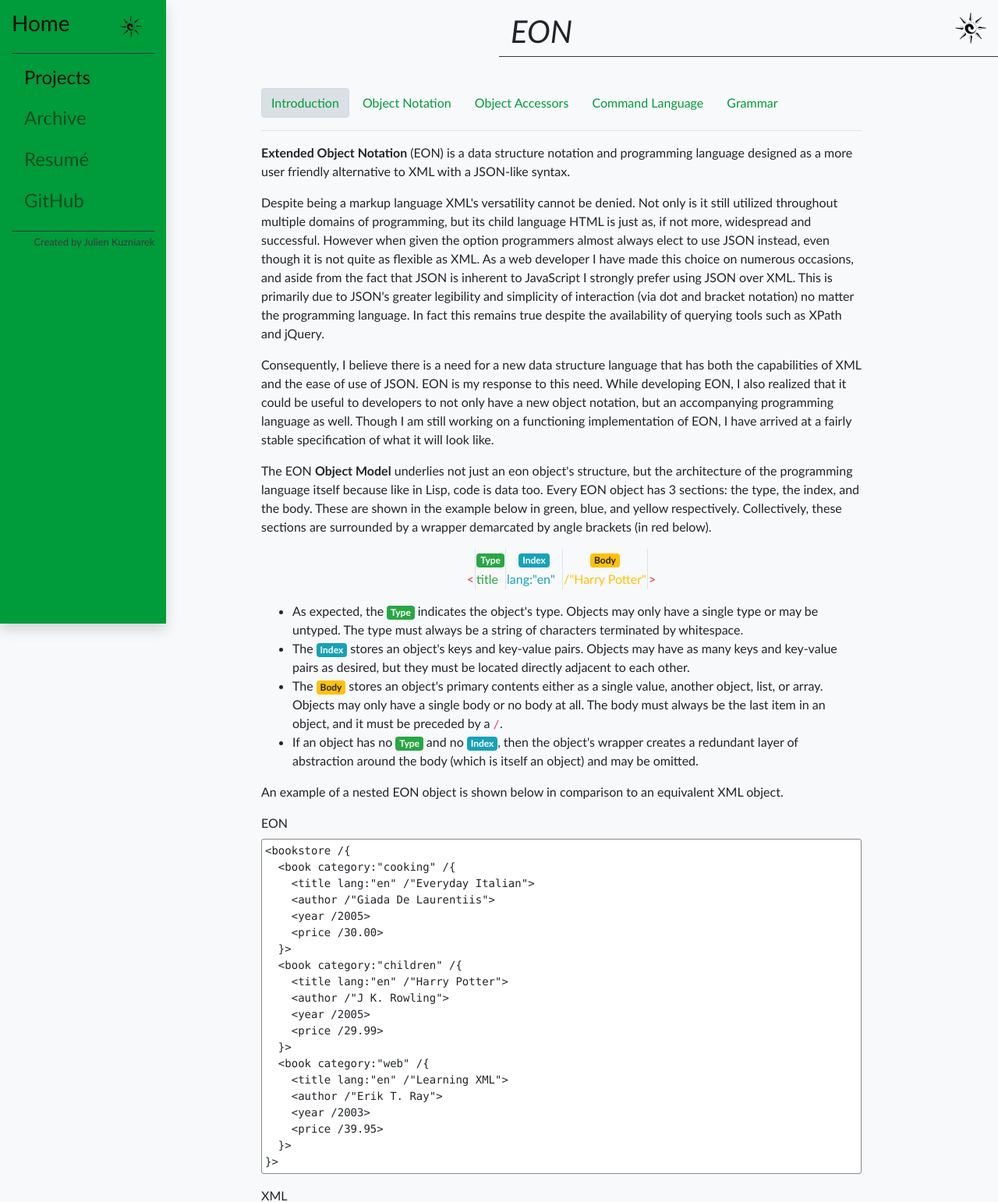
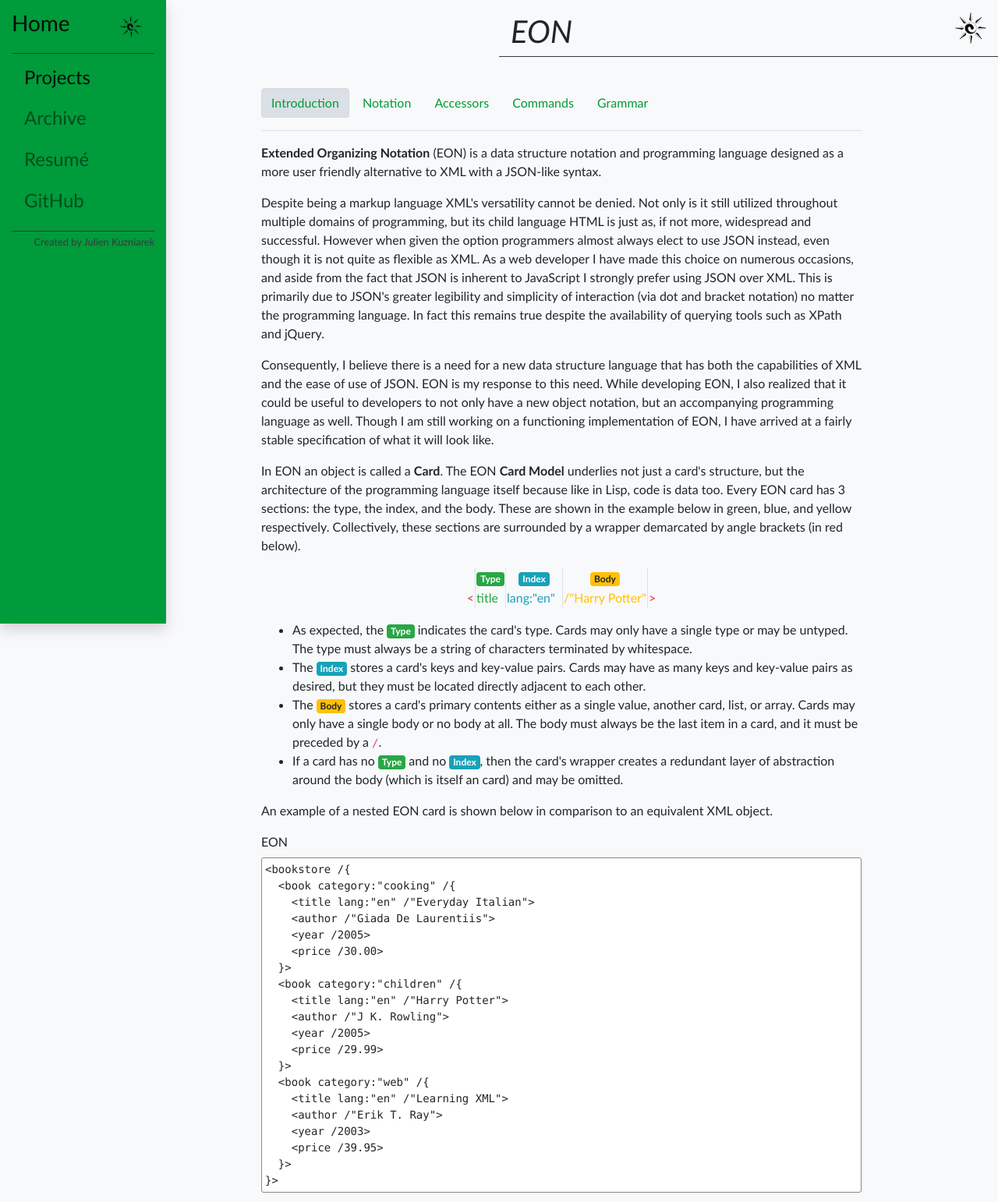
Before and after one commit to jkuzniarek/website-php, a PHP site: page /projects/EON/introduction.php in a window 1280 px wide. Shown: the top 1542 px of the page at 78% size. Run offline with PHP 8.4, Linux system fonts and the light colour scheme; data comes from the database, SQL or seed files in the repository.

Commit message:
renamed objects to cards and simplified filenames

```diff
--- a/projects/EON/introduction.php
+++ b/projects/EON/introduction.php
@@ -14,14 +14,14 @@ include $sRoot.'templates/sidebar.php';
 <div class="row"> <!-- Content Row-->
   <div class="col-lg-10">
     <a href="introduction.php" class="btn btn-light active">Introduction</a>
-    <a href="object_notation.php" class="btn btn-light">Object Notation</a>
-    <a href="object_accessors.php" class="btn btn-light">Object Accessors</a>
-    <a href="command_language.php" class="btn btn-light">Command Language</a>
+    <a href="notation.php" class="btn btn-light">Notation</a>
+    <a href="accessors.php" class="btn btn-light">Accessors</a>
+    <a href="commands.php" class="btn btn-light">Commands</a>
     <a href="grammar.php" class="btn btn-light">Grammar</a>
     <hr>
 
     <p>
-      <strong>Extended Object Notation</strong>
+      <strong>Extended Organizing Notation</strong>
       (EON) is a data structure notation and programming language designed as a more user friendly alternative to XML with a JSON-like syntax.
     </p>
 
@@ -43,8 +43,9 @@ include $sRoot.'templates/sidebar.php';
     </p>
 
     <p>
-      The EON <strong>Object Model</strong> underlies not just an eon object's structure, but the architecture of the programming language itself because like in Lisp, code is data too.
-      Every EON object has 3 sections: the type, the index, and the body.
+      In EON an object is called a <strong>Card</strong>.
+      The EON <strong>Card Model</strong> underlies not just a card's structure, but the architecture of the programming language itself because like in Lisp, code is data too.
+      Every EON card has 3 sections: the type, the index, and the body.
       These are shown in the example below in green, blue, and yellow respectively.
       Collectively, these sections are surrounded by a wrapper demarcated by angle brackets (in red below).
     </p>
@@ -69,26 +70,26 @@ include $sRoot.'templates/sidebar.php';
 
     <ul>
       <li>
-        As expected, the <span class="badge badge-success">Type</span> indicates the object's type.
-        Objects may only have a single type or may be untyped.
+        As expected, the <span class="badge badge-success">Type</span> indicates the card's type.
+        Cards may only have a single type or may be untyped.
         The type must always be a string of characters terminated by whitespace.
       </li>
       <li>
-        The <span class="badge badge-info">Index</span> stores an object's keys and key-value pairs.
-        Objects may have as many keys and key-value pairs as desired, but they must be located directly adjacent to each other.
+        The <span class="badge badge-info">Index</span> stores a card's keys and key-value pairs.
+        Cards may have as many keys and key-value pairs as desired, but they must be located directly adjacent to each other.
       </li>
       <li>
-        The <span class="badge badge-warning">Body</span> stores an object's primary contents either as a single value, another object, list, or array.
-        Objects may only have a single body or no body at all.
-        The body must always be the last item in an object, and it must be preceded by a <code>/</code>.
+        The <span class="badge badge-warning">Body</span> stores a card's primary contents either as a single value, another card, list, or array.
+        Cards may only have a single body or no body at all.
+        The body must always be the last item in a card, and it must be preceded by a <code>/</code>.
       </li>
       <li>
-        If an object has no <span class="badge badge-success">Type</span> and no <span class="badge badge-info">Index</span>,
-        then the object's wrapper creates a redundant layer of abstraction around the body (which is itself an object) and may be omitted.
+        If a card has no <span class="badge badge-success">Type</span> and no <span class="badge badge-info">Index</span>,
+        then the card's wrapper creates a redundant layer of abstraction around the body (which is itself an card) and may be omitted.
       </li>
     </ul>
 
-    <p>An example of a nested EON object is shown below in comparison to an equivalent XML object.</p>
+    <p>An example of a nested EON card is shown below in comparison to an equivalent XML object.</p>
 
     <div class="row">
       <div class="col">
@@ -139,7 +140,7 @@ include $sRoot.'templates/sidebar.php';
       </div>
     </div>
 
-    <p>Despite the above EON object's 1:1 correllation to the XML object, the data could still be restructured into an even more condensed EON object.</p>
+    <p>Despite the above EON card's 1:1 correllation to the XML object, the data could still be restructured into an even more condensed EON card.</p>
 
     <div class="row">
       <div class="col">
@@ -165,9 +166,9 @@ include $sRoot.'templates/sidebar.php';
 
     <hr>
     <a href="introduction.php" class="btn btn-light active">Introduction</a>
-    <a href="object_notation.php" class="btn btn-light">Object Notation</a>
-    <a href="object_accessors.php" class="btn btn-light">Object Accessors</a>
-    <a href="command_language.php" class="btn btn-light">Command Language</a>
+    <a href="notation.php" class="btn btn-light">Notation</a>
+    <a href="accessors.php" class="btn btn-light">Accessors</a>
+    <a href="commands.php" class="btn btn-light">Commands</a>
     <a href="grammar.php" class="btn btn-light">Grammar</a>
 
   </div>
--- a/projects/home.php
+++ b/projects/home.php
@@ -19,7 +19,7 @@ include $sRoot.'templates/sidebar.php';
           <div class="card-body">
             <h3 class="card-title green">EON</h3>
             <p class="card-text mb-0">
-              <strong>Extended Object Notation</strong>
+              <strong>Extended Organizing Notation</strong>
               (EON) is a data description notation and programming language designed as a more user friendly alternative to XML
               and influenced by C, Go, JavaScript, and Vale (https://vale.dev).
               <br><a href="EON/" class="btn btn-sm btn-light stretched-link">View</a>
```
Also changed, not shown: projects/EON/accessors.php (renamed from projects/EON/object_accessors.php, +19 -19 lines), projects/EON/commands.php (renamed from projects/EON/command_language.php, +48 -48 lines), projects/EON/grammar.php (+8 -8 lines), projects/EON/notation.php (renamed from projects/EON/object_notation.php, +19 -23 lines).
